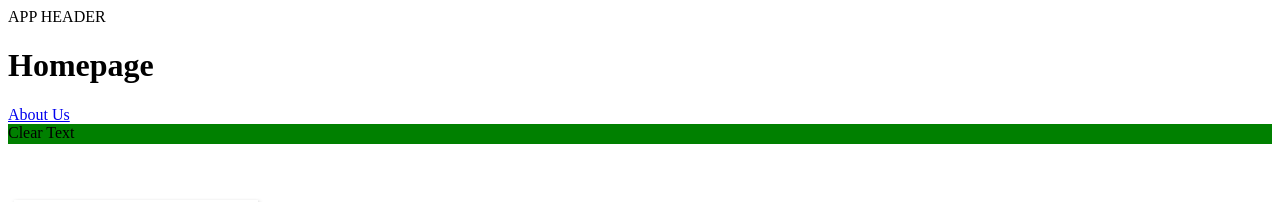
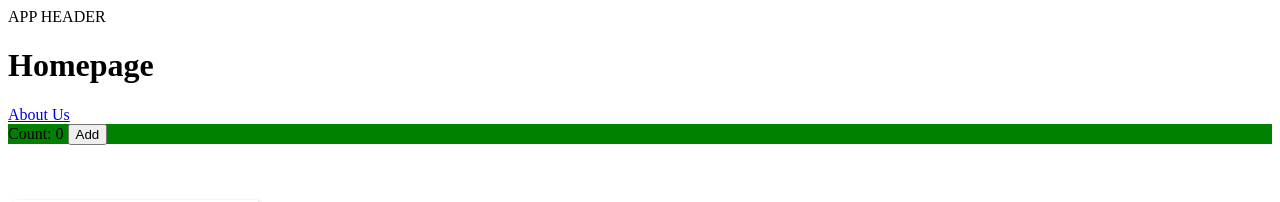
Before and after one commit to andersr/frontend-boilerplate, a React app: page / in a window 1280 px wide. Shown: the top 202 px of the page. Built offline with nearby package versions, Linux system fonts and the light colour scheme.

Commit message:
Add basic unit test

```diff
--- a/src/components/ClearTextInput/ClearTextInput.tsx
+++ /dev/null
@@ -1,11 +0,0 @@
-import React from 'react'
-import styled from 'styled-components'
-
-const Container = styled.div`
-  height: 20px;
-  background-color: green;
-`
-
-export const ClearTextInput: React.FC = () => (
-    <Container>Clear Text</Container>
-)
--- /dev/null
+++ b/src/components/CurrentCount/CurrentCount.tsx
@@ -0,0 +1,16 @@
+import React, { useState } from 'react'
+import styled from 'styled-components'
+
+export const CURRENT_COUNT_TEST_ID = 'currentCount'
+export const CURRENT_COUNT_DEFAULT = 0
+const Container = styled.div`
+  height: 20px;
+  background-color: green;
+`
+
+export const CurrentCount: React.FC = () => {
+    const [count, setCount] = useState(CURRENT_COUNT_DEFAULT)
+    return (
+        <Container data-testid={CURRENT_COUNT_TEST_ID}>Count: {count} <button onClick={() => setCount(count + 1)}>Add</button></Container>
+    )
+}
--- a/src/components/index.ts
+++ b/src/components/index.ts
@@ -1,2 +1,2 @@
 export * from './App/App'
-export * from './ClearTextInput/ClearTextInput'
+export * from './CurrentCount/CurrentCount'
--- a/src/pages/Homepage/Homepage.tsx
+++ b/src/pages/Homepage/Homepage.tsx
@@ -1,6 +1,6 @@
 import React from 'react'
 import { Link } from 'react-router-dom'
-import { ClearTextInput } from '../../components'
+import { CurrentCount } from '../../components'
 import { SamplePngFile } from '../../assets/images'
 export const HOMEPAGE_TEST_ID = 'homepage'
 
@@ -10,7 +10,7 @@ export function Homepage () {
             <div>
                 <Link to="/about">About Us</Link>
             </div>
-            <ClearTextInput />
+            <CurrentCount />
             <img src={SamplePngFile} alt="Sample Image" />
         </div>
     )
```
Also changed, not shown: 2 other files (tests, documents, lock files or other folders).
